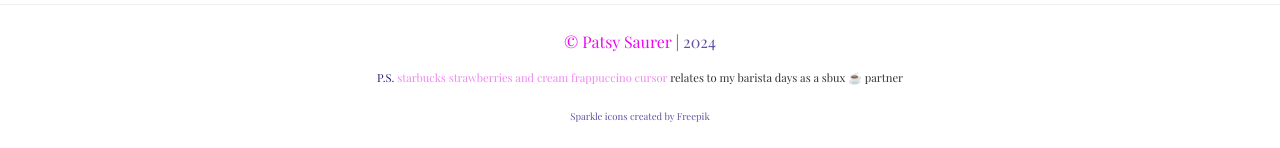
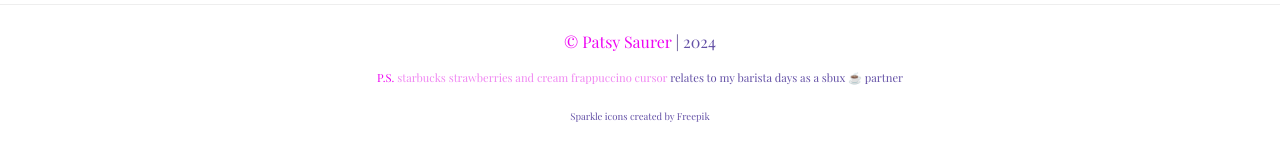
Before and after one commit to patsysaurer/patsy-saurer-portfolio, a React (Create React App) app: page / in a window 1280 px wide. Shown: the part 1653-1801 px from the top of the page. Built offline with nearby package versions, Linux system fonts and the light colour scheme; a web font is replaced by a local one.

Commit message:
updated the footer font colors

```diff
--- a/src/components/Footer/Footer.js
+++ b/src/components/Footer/Footer.js
@@ -5,8 +5,8 @@ const Footer = () => {
     <div className="footer">
       <footer className="p-15 d-block text-center text-grey">
       <p style={{color:"#EE05F2"}}>&copy; Patsy Saurer <span style={{color:"#2F1D73"}}> | </span><span style={{color:"#6451A6"}}>{new Date().getFullYear()}</span></p>
-        <p style={{ fontSize: "0.7rem" }}>
-          <span style={{ color: "#2F1D73" }}>P.S. </span>
+        <p style={{ fontSize: "0.7rem", color:"#6451A6" }}>
+          <span style={{ color: "#EE05F2" }}>P.S. </span>
           <a
             style={{ textDecoration: "none", color: "#F088F2" }}
             href="https://www.cursors-4u.com/cursor/2013/04/16/starbucks-strawberries-cr-me-frappuccino.html"
```
